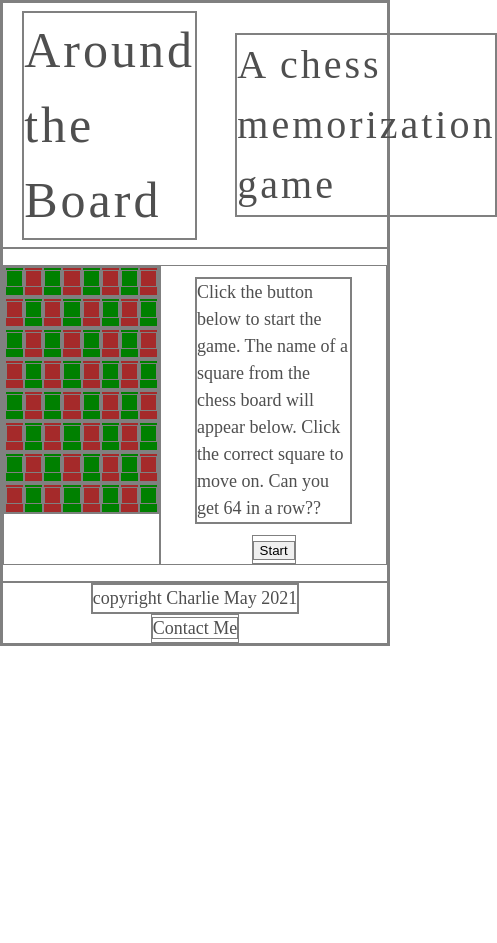
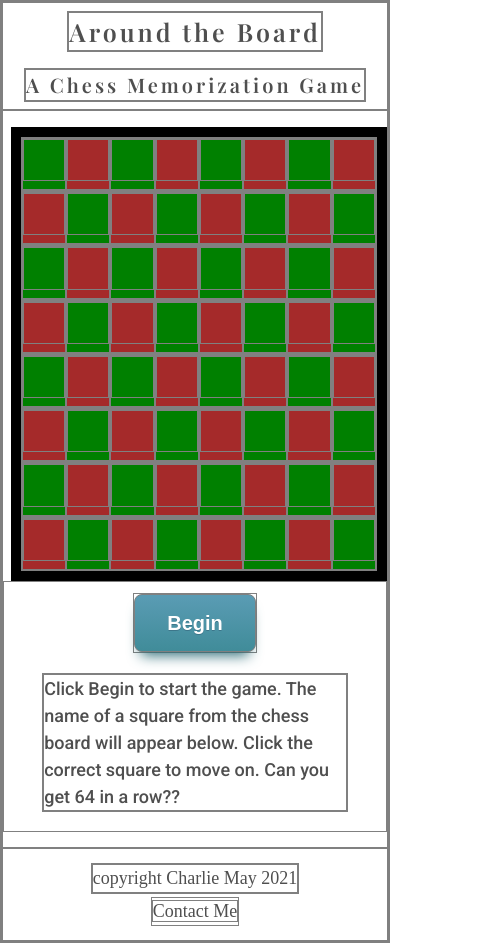
Before and after one commit to charlie-may86/around-the-board, a plain HTML site: page index.html in a window 390 px wide. Shown: the whole page, 497 px wide, since content can reach past the window. Before the commit the page ends 844 px from the top, so only its background shows below. Drawn offline with nearby package versions, Linux system fonts and the light colour scheme.

Commit message:
added some media queries

```diff
--- a/index.css
+++ b/index.css
@@ -66,6 +66,7 @@ body {
 
 h1, h2, h3 {
     letter-spacing: 3px;
+    font-family: 'Playfair Display', serif;
 }
 
 h1 {
@@ -89,11 +90,17 @@ section {
     padding: 4% 0;
 }
 
+/*
+font-family: 'Playfair Display', serif;
+font-family: 'Roboto', sans-serif;
+ */
+
 /* Header */
 
 header {
     display: flex;
-    justify-content: space-between;
+    flex-direction: column;
+    align-content: center;
     align-items: center;
 }
 
@@ -109,7 +116,8 @@ header div {
 
 .board {
     display: inline-block;
-
+    margin-left: 2%;
+    border: 10px solid black;
 }
 
 .row {
@@ -139,11 +147,73 @@ header div {
 }
 
 .instruction .rules {
-    margin: 5% 15%;
+    margin: 5% 20%;
+}
+
+.instruction .rules p {
+    font-family: 'Roboto', sans-serif;
+}
+
+.myButton {
+	box-shadow: 0px 10px 14px -7px #276873;
+	background:linear-gradient(to bottom, #599bb3 5%, #408c99 100%);
+	background-color:#599bb3;
+	border-radius:8px;
+	display:inline-block;
+	cursor:pointer;
+	color:#ffffff;
+	font-family:Arial;
+	font-size:20px;
+	font-weight:bold;
+	padding:13px 32px;
+	text-decoration:none;
+	text-shadow:0px 1px 0px #3d768a;
+}
+.myButton:hover {
+	background:linear-gradient(to bottom, #408c99 5%, #599bb3 100%);
+	background-color:#408c99;
+}
+.myButton:active {
+	position:relative;
+	top:1px;
 }
 
 footer {
     display: flex;
     flex-direction: column;
     align-items: center;
+    padding: 3% 0;
 }
+
+footer div {
+    margin: .5% 0;
+}
+
+@media(max-width: 800px){
+    .board-sec {
+        flex-direction: column;
+    }
+
+    .instruction {
+        flex-direction: column-reverse;
+    }
+
+    .button {
+        margin-top: 3%;
+    }
+
+    .instruction .rules {
+        margin: 5% 10%;
+    }
+
+}
+
+@media(max-width: 700px){
+    h1 {
+        font-size: 2.5rem;
+    }
+
+    h2 {
+        font-size: 2rem;
+    }
+}
--- a/index.html
+++ b/index.html
@@ -6,13 +6,14 @@
     <title>Around the Board</title>
 </head>
     <link rel="stylesheet" href="index.css">
+    <link href="https://fonts.googleapis.com/css2?family=Playfair+Display:wght@600&family=Roboto:wght@500&display=swap" rel="stylesheet">
 <body>
     <header>
         <div>
             <h1>Around the Board</h1>
         </div>
         <div>
-            <h2>A chess memorization game</h2>
+            <h2>A Chess Memorization Game</h2>
         </div>
     </header>
     <section class="board-sec">
@@ -228,10 +229,10 @@
         </div>
         <div class="instruction">
             <div class="rules">
-                <p>Click the button below to start the game. The name of a square from the chess board will appear below. Click the correct square to move on. Can you get 64 in a row??</p>
+                <p>Click Begin to start the game. The name of a square from the chess board will appear below. Click the correct square to move on. Can you get 64 in a row??</p>
             </div>
             <div class="button">
-                <button>Start</button>
+                <a href="#" class="myButton">Begin</a>
             </div>
         </div>
     </section>
```
